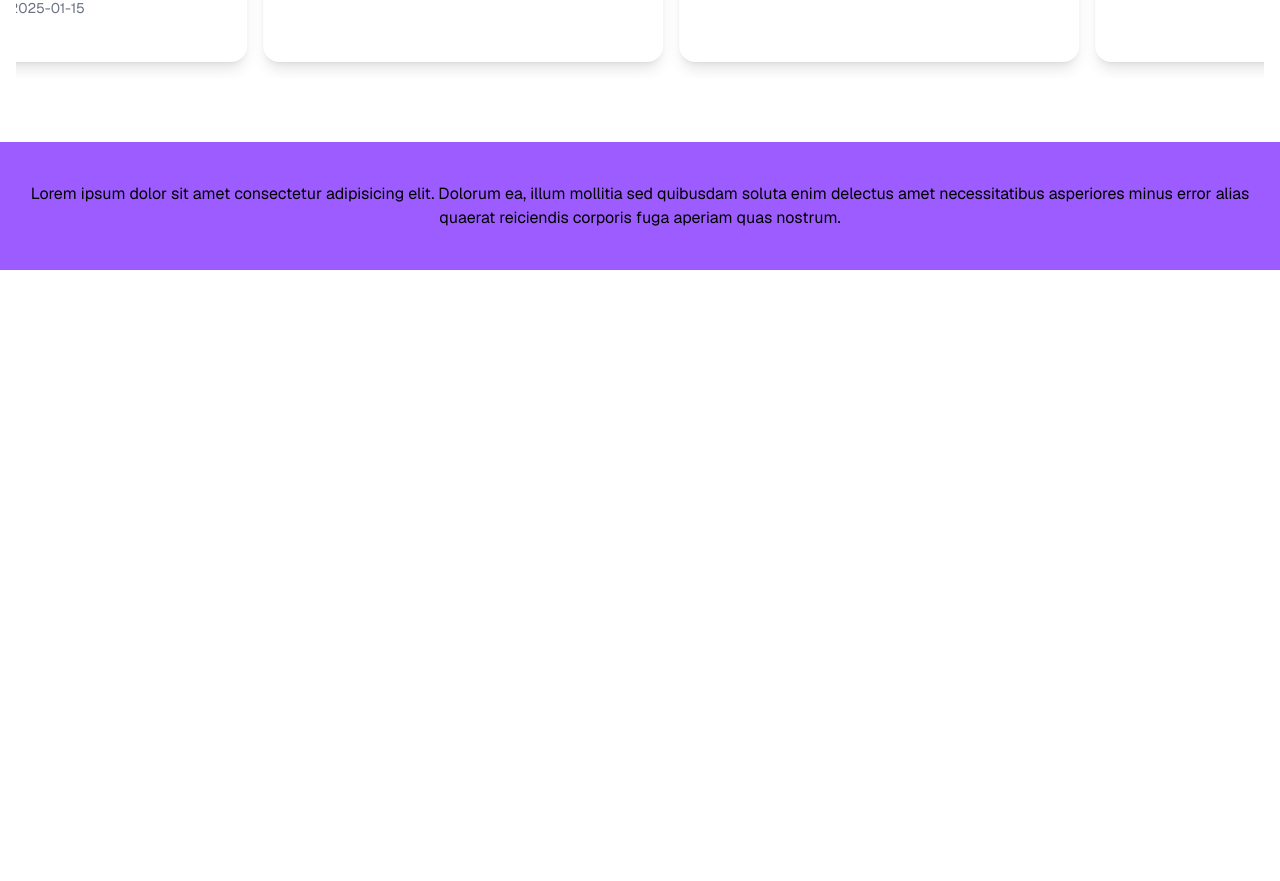
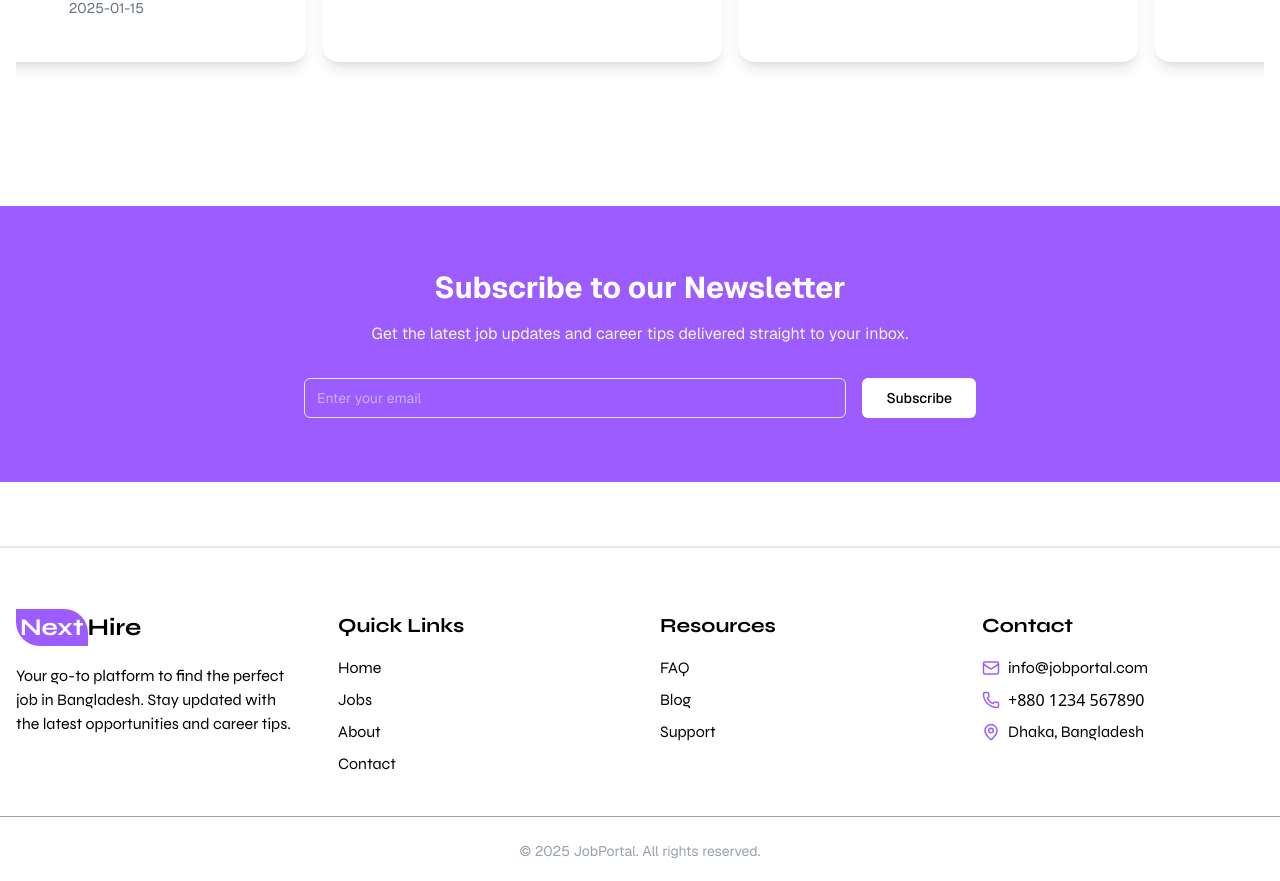
Before and after one commit to mdsamiulislam54/job-protal-client, a Next.js app: page / in a window 1280 px wide. Shown: the part 2774-3655 px from the top of the page. Before the commit the page ends 3044 px from the top, so only its background shows below. Built offline with nearby package versions, Linux system fonts and the light colour scheme; no server answers.

Commit message:
footer section and newsletter section is update

```diff
--- a/app/(main)/page.tsx
+++ b/app/(main)/page.tsx
@@ -2,6 +2,8 @@ import Category from "@/components/Category/Category";
 import Faq from "@/components/Faq/Faq";
 import Hero from "@/components/Hero/Hero";
 import LatestJobs from "@/components/Jobs/Latest-jobs/Latest-jobs";
+import Newsletter from "@/components/NewsLetter/NewsLetter";
+
 import Overview from "@/components/Overview/Overview";
 import Testimonial from "@/components/Testimonial/Testimonial";
 
@@ -16,6 +18,7 @@ export default function Home() {
       <Overview/>
       <Faq/>
       <Testimonial/>
+      <Newsletter/>
     </div>
   );
 }
--- a/components/Footer/Footer.tsx
+++ b/components/Footer/Footer.tsx
@@ -1,12 +1,68 @@
-import React from 'react'
+"use client"
+
+import Link from "next/link"
+import { Mail, Phone, MapPin } from "lucide-react"
+import Logo from "../Logo/Logo"
+import Newsletter from "../NewsLetter/NewsLetter"
 
 const Footer = () => {
     return (
-        <div className='bg-primary py-10'>
-            <div className="custom-container">
-                <p className='text-center'>Lorem ipsum dolor sit amet consectetur adipisicing elit. Dolorum ea, illum mollitia sed quibusdam soluta enim delectus amet necessitatibus asperiores minus error alias quaerat reiciendis corporis fuga aperiam quas nostrum.</p>
+        <footer className="bg-background  dark:bg-background-dark border-t-2 border-gray-200 dark:border-t-gray-700 pt-16 pb-5">
+
+            <div className="custom-container grid grid-cols-1 md:grid-cols-4 gap-10 syne  relative">
+
+
+
+                {/* About Section */}
+                <div className="space-y-5 max-sm:mt-8 max-md:flex flex-col justify-center items-center">
+                    <Logo />
+                    <p className="max-md:text-center">
+                        Your go-to platform to find the perfect job in Bangladesh. Stay updated with the latest opportunities and career tips.
+                    </p>
+                </div>
+
+                {/* Quick Links */}
+                <div className="max-md:flex flex-col justify-center items-center">
+                    <h3 className="text-xl font-bold mb-4">Quick Links</h3>
+                    <ul className="space-y-2 max-md:flex gap-8">
+                        <li><Link href="/" className="hover:text-primary transition">Home</Link></li>
+                        <li><Link href="/jobs" className="hover:text-primary transition">Jobs</Link></li>
+                        <li><Link href="/about" className="hover:text-primary transition">About</Link></li>
+                        <li><Link href="/contact" className="hover:text-primary transition">Contact</Link></li>
+                    </ul>
+                </div>
+
+                {/* Resources */}
+                <div className="max-md:flex flex-col justify-center items-center">
+                    <h3 className="text-xl font-bold mb-4">Resources</h3>
+                    <ul className="space-y-2 max-md:flex gap-8">
+                        <li><Link href="/" className="hover:text-primary transition">FAQ</Link></li>
+                        <li><Link href="/" className="hover:text-primary transition">Blog</Link></li>
+                        <li><Link href="/" className="hover:text-primary transition">Support</Link></li>
+                    </ul>
+                </div>
+
+                {/* Contact Info */}
+                <div className="max-md:flex flex-col justify-center items-center">
+                    <h3 className="text-xl font-bold mb-4">Contact</h3>
+                    <div className="space-y-2 max-md:flex gap-8 flex-wrap">
+                        <p className="flex items-center gap-2">
+                            <Mail size={18} className="text-primary" /> info@jobportal.com
+                        </p>
+                        <p className="flex items-center gap-2 font-sans">
+                            <Phone size={18} className="text-primary" /> +880 1234 567890
+                        </p>
+                        <p className="flex items-center gap-2">
+                            <MapPin size={18} className="text-primary" /> Dhaka, Bangladesh
+                        </p>
+                    </div>
+                </div>
             </div>
-        </div>
+
+            <div className="border-t border-gray-400 dark:border-gray-800 mt-10 pt-6 text-center text-gray-400 dark:text-gray-200 text-sm">
+                &copy; 2025 JobPortal. All rights reserved.
+            </div>
+        </footer>
     )
 }
 
--- a/components/Jobs/Latest-jobs/latest-job-card.tsx
+++ b/components/Jobs/Latest-jobs/latest-job-card.tsx
@@ -16,7 +16,7 @@ const LatestJobCard: React.FC<JobsType> = ({ job }) => {
     const { salaryRange, title, logo, deadline, jobType, location } = job
 
     return (
-        <div className='flex flex-col sm:flex-row justify-between items-center gap-6 shadow-md hover:shadow-lg rounded-box py-6 px-4 cursor-pointer bg-background dark:bg-gray-900 rounded-md transition-all duration-300'>
+        <div className='flex flex-col sm:flex-row justify-between items-center gap-6 shadow-md hover:shadow-lg rounded-box py-6 px-4 cursor-pointer bg-background dark:bg-background-dark dark:border border-gray-700 dark:shadow-gray-800  rounded-md transition-all duration-300'>
 
             {/* Left Section */}
             <div className='flex items-center gap-4 w-full sm:w-2/3'>
--- /dev/null
+++ b/components/NewsLetter/NewsLetter.tsx
@@ -0,0 +1,50 @@
+"use client"
+
+import { useState } from "react"
+import { Button } from "@/components/ui/button"
+import { toast } from "react-toastify"
+import { Input } from "../ui/input"
+
+const Newsletter = () => {
+    const [email, setEmail] = useState("")
+
+    const handleSubmit = (e: React.FormEvent) => {
+        e.preventDefault()
+        if (email) {
+            toast.success(`Thank you for subscribing with ${email}!`)
+            setEmail("")
+        }
+    }
+
+    return (
+        <section className="my-16 py-16 bg-primary dark:bg-primary/20 text-white ">
+            <div className="custom-container text-center">
+                <h2 className="text-3xl font-bold mb-4 ">
+                    Subscribe to our Newsletter
+                </h2>
+                <p className="mb-8 text-gray-100 dark:text-gray-300">
+                    Get the latest job updates and career tips delivered straight to your inbox.
+                </p>
+
+                <form
+                    onSubmit={handleSubmit}
+                    className="flex flex-col sm:flex-row justify-center items-center gap-4 max-w-2xl mx-auto"
+                >
+                    <Input
+                        type="email"
+                        placeholder="Enter your email"
+                        className="border border-gray-200"
+                        value={email}
+                        onChange={(e) => setEmail(e.target.value)}
+                        required
+                    />
+                    <Button type="submit" className="px-6 py-5 bg-white text-black">
+                        Subscribe
+                    </Button>
+                </form>
+            </div>
+        </section>
+    )
+}
+
+export default Newsletter
--- a/components/Testimonial/Testimonial.tsx
+++ b/components/Testimonial/Testimonial.tsx
@@ -18,14 +18,14 @@ const Testimonial = () => {
             animate={{ x: ["0%", "-50%"] }}
             transition={{
               ease: "linear",
-              duration: 20,
+              duration: 30,
               repeat: Infinity,
             }}
           >
             {[...testimonialsData, ...testimonialsData].map((feedback, index) => (
               <div
                 key={index}
-                className="w-[400px] h-[350px] bg-white dark:bg-gray-900 shadow-lg rounded-2xl p-6 flex-shrink-0"
+                className="w-[400px] h-[350px] bg-white dark:bg-background-dark dark:border border-gray-700 dark:shadow-gray-800 shadow-lg rounded-2xl p-6 shrink-0"
               >
                 <div className="flex justify-center items-center mb-2">
                   <Image
```
